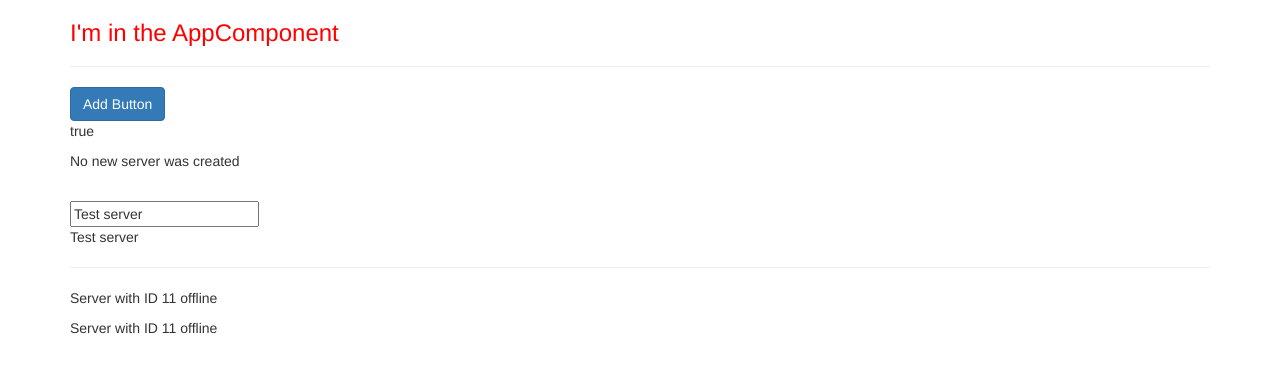
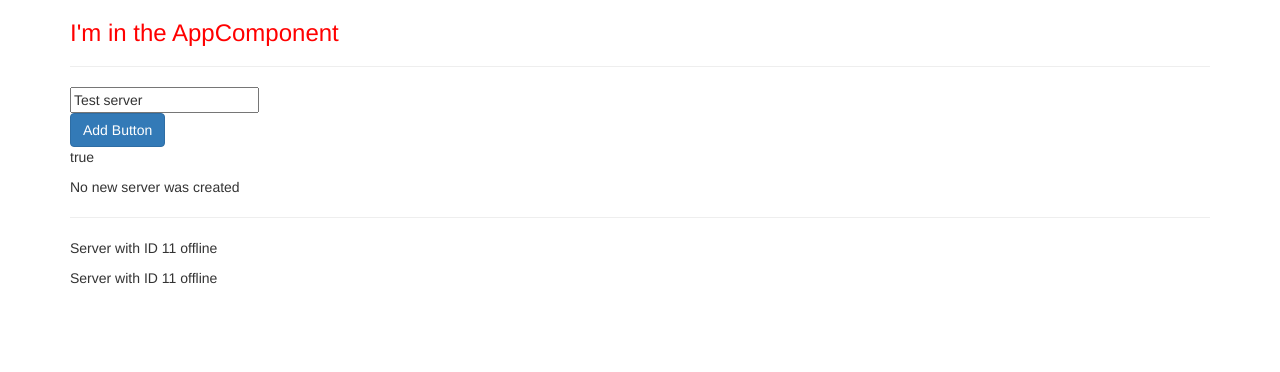
Before and after one commit to AkhilSharma78148/my-first-app, an Angular app: page / in a window 1280 px wide. Shown: the top 372 px of the page. Built offline with nearby package versions, Linux system fonts and the light colour scheme.

Commit message:
Combining all Forms of Databinding

```diff
--- a/src/app/servers/servers.component.html
+++ b/src/app/servers/servers.component.html
@@ -1,16 +1,17 @@
+<!-- Event binding -->
+<!-- <input type="text" name="" value="" (input)="onUpdateServerName($event)">
+ -->
+<!-- <br> -->
+<!-- Two way binding -> combine Property and Event binding -->
+<input type="text" name="" value="" [(ngModel)]="serverName">
+
+<!-- <p>{{ serverName }}</p> -->
+<br>
 <button class="btn btn-primary" [disabled]="!allowNewServer" (click)="onCreateServer()">Add Button</button>
 <p [innerText]="allowNewServer"></p>
 
 <p>{{ serverCreationStatus }}</p>
 
-<!-- Event binding -->
-<!-- <input type="text" name="" value="" (input)="onUpdateServerName($event)">
- -->
-<br>
-<!-- Two way binding -> combine Property and Event binding -->
-<input type="text" name="" value="" [(ngModel)]="serverName">
-
-<p>{{ serverName }}</p>
 
 <hr>
 <app-server></app-server>
--- a/src/app/servers/servers.component.ts
+++ b/src/app/servers/servers.component.ts
@@ -25,7 +25,7 @@
   	}
 
   	onCreateServer() {
-  		this.serverCreationStatus = 'Server was created.';
+  		this.serverCreationStatus = 'Server was created. Name is '+this.serverName;
   	}
 
     onUpdateServerName(event){
```
